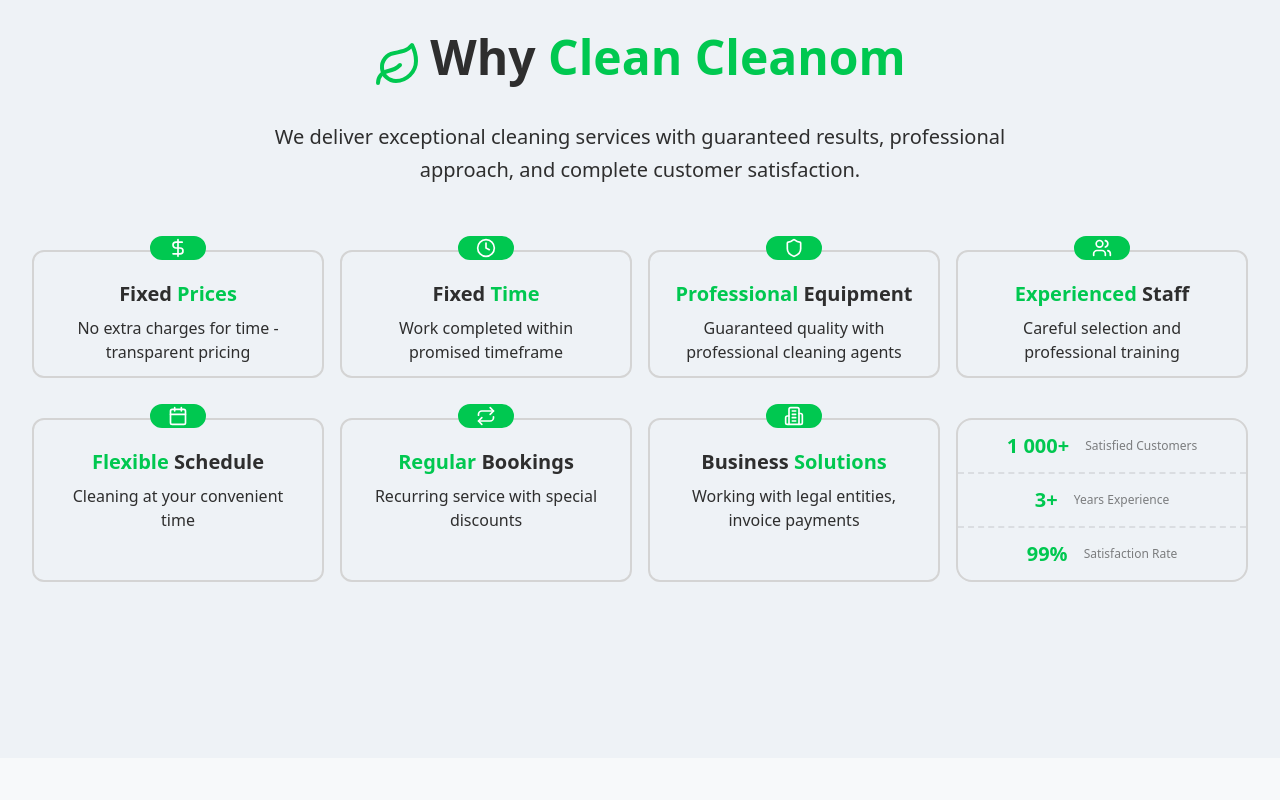
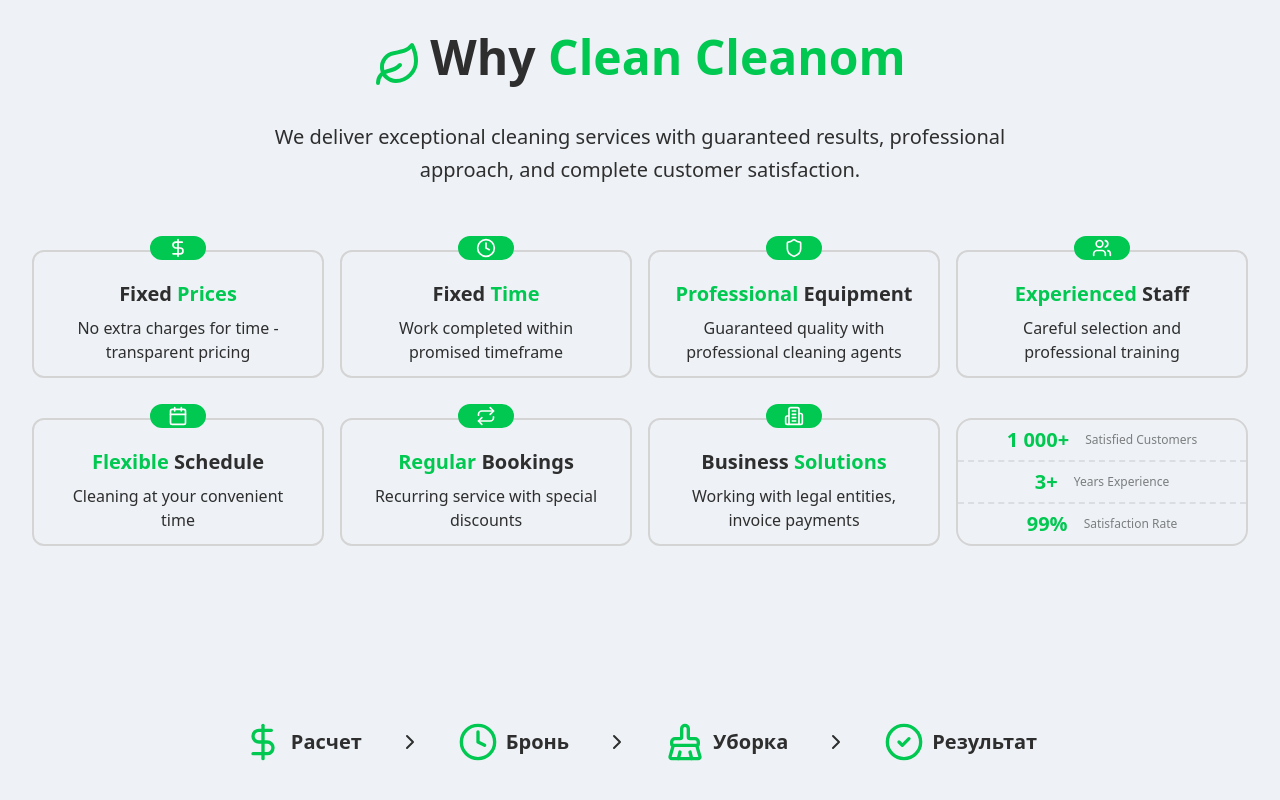
Before and after one commit to levladik/clean_cleanom, a Next.js app: page / in a window 1280 px wide. Shown: the part 1649-2449 px from the top of the page. Before the commit the page ends 2407 px from the top, so only its background shows below. Built offline with nearby package versions, Linux system fonts and the light colour scheme.

Commit message:
feat: add HowItWorks component to explain service process and update WhyUs component styling

```diff
--- /dev/null
+++ b/src/app/components/sections/services/HowItWorks.tsx
@@ -0,0 +1,32 @@
+import { BrushCleaning, ChevronRight, CircleCheck, Clock, DollarSign } from 'lucide-react'
+
+const steps = [
+  { title: 'Расчет', icon: DollarSign, desc: 'Калькулятор или звонок менеджера' },
+  { title: 'Бронь', icon: Clock, desc: 'Выбор даты и времени онлайн' },
+  { title: 'Уборка', icon: BrushCleaning, desc: 'Приезд команды с материалами' },
+  { title: 'Результат', icon: CircleCheck, desc: 'Приемка и оплата' },
+]
+
+export const HowItWorks = () => {
+  return (
+    <section className="pb-16 md:pb-24 lg:pb-32 w-full">
+      <div className="">
+        <ul className="flex w-full flex-col justify-center gap-4 sm:flex-row sm:items-center">
+          {steps.map((step, index) => (
+            <li
+              key={index}
+              className="flex items-center justify-start text-left sm:space-x-4"
+            >
+              <div className="flex items-center justify-center rounded-full text-xs tooltip tooltip-primary cursor-pointer">
+                <div className="tooltip-content p-3">{step.desc}</div>
+                <step.icon className="text-primary w-10 h-10" />
+                <span className="ms-2 text-xl font-semibold">{step.title}</span>
+              </div>
+              {index < steps.length - 1 && <ChevronRight className="mx-5" />}
+            </li>
+          ))}
+        </ul>
+      </div>
+    </section>
+  )
+}
--- a/src/app/components/sections/services/WhyUs.tsx
+++ b/src/app/components/sections/services/WhyUs.tsx
@@ -99,17 +99,17 @@ const WhyUs = () => {
             </div>
           ))}
           <div className="stats stats-vertical border-2 border-base-300">
-            <div className="stat flex items-center justify-center p-3">
+            <div className="stat flex items-center justify-center py-0 px-2">
               <div className="stat-value text-xl text-primary">1 000+</div>
               <div className="stat-title">Satisfied Customers</div>
             </div>
 
-            <div className="stat flex items-center justify-center p-3">
+            <div className="stat flex items-center justify-center  py-0 px-2">
               <div className="stat-value text-xl text-primary">3+</div>
               <div className="stat-title">Years Experience</div>
             </div>
 
-            <div className="stat flex items-center justify-center p-3">
+            <div className="stat flex items-center justify-center p py-0 px-2">
               <div className="stat-value text-xl text-primary">99%</div>
               <div className="stat-title">Satisfaction Rate</div>
             </div>
--- a/src/app/page.tsx
+++ b/src/app/page.tsx
@@ -6,6 +6,7 @@
 
 import Wrapper from './components/layout/Wrapper'
 import HeroSection from './components/sections/HeroSection'
+import { HowItWorks } from './components/sections/services/HowItWorks'
 import Services from './components/sections/services/Services'
 import WhyUs from './components/sections/services/WhyUs'
 
@@ -15,6 +16,7 @@ export default function Home() {
       <HeroSection />
       <Services />
       <WhyUs />
+      <HowItWorks />
     </Wrapper>
   )
 }
```
